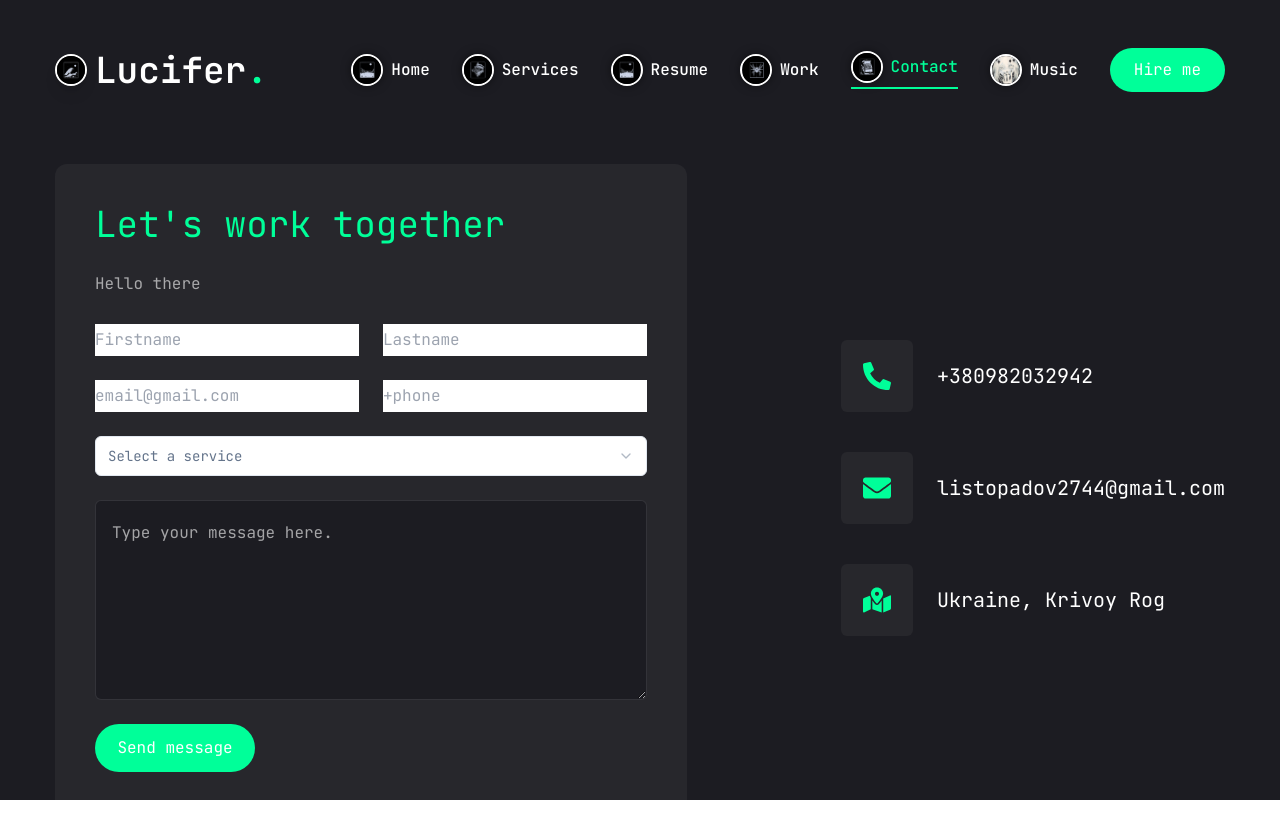
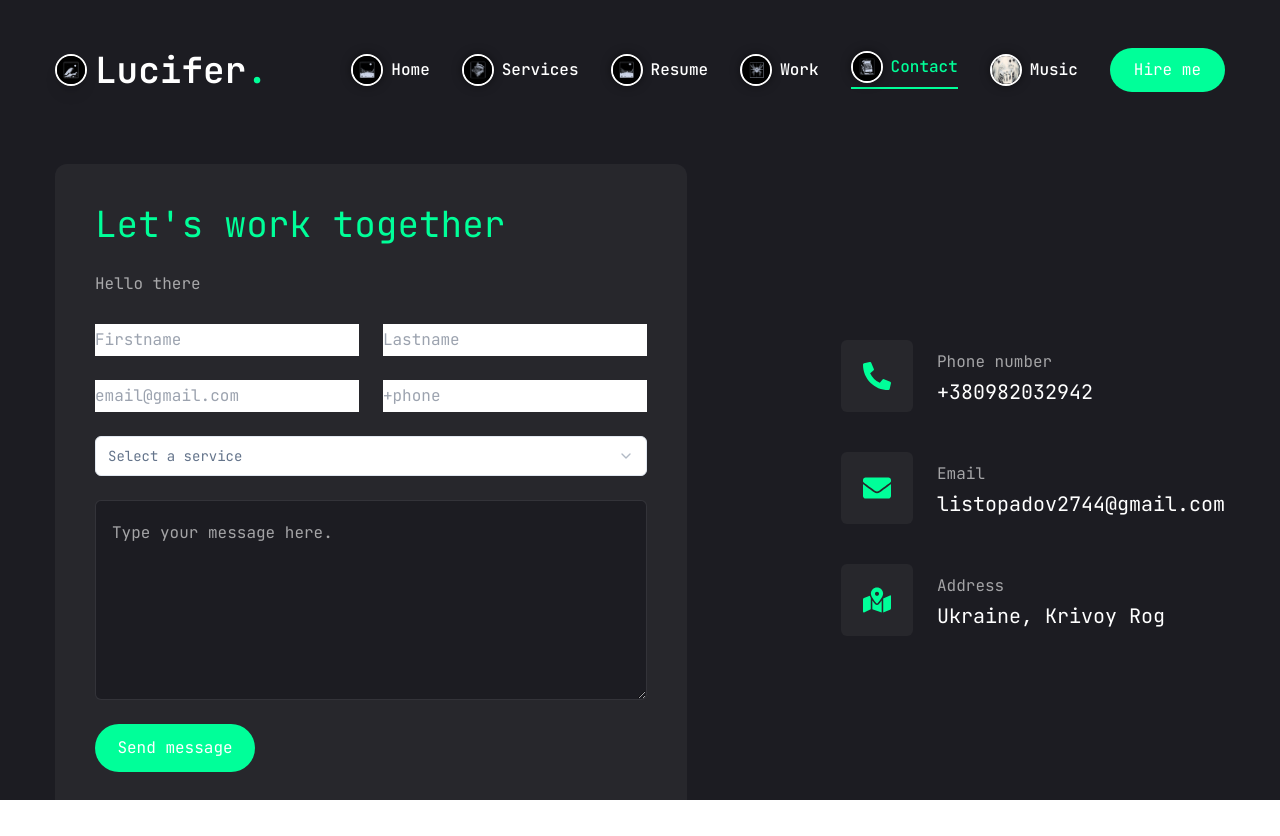
Before and after one commit to Lucifer123Morning/lucifer_server, a Next.js app: page /contact in a window 1280 px wide. Built offline with nearby package versions, Linux system fonts and the light colour scheme.

Commit message:
Initial commit

```diff
--- a/app/contact/page.jsx
+++ b/app/contact/page.jsx
@@ -86,11 +86,11 @@ const Contact = ()=> {
                     <ul className='flex flex-col gap-10'>
                         {info.map((item, index)=> {
                             return <li key={index} className="flex items-center gap-6">
-                                <div className='w=[52px] h-[52px] xl:w-[72px] xl:h-[72px] bg-[#27272c] text-accent rounded-md flex items-center justify-center'>
+                                <div className='w-[52px] h-[52px] xl:w-[72px] xl:h-[72px] bg-[#27272c] text-accent rounded-md flex items-center justify-center'>
                                     <div className='text-[28px]'>{item.icon}</div>
                                 </div>
                                 <div className='flex-1'>
-                                    <p className=' text-white/60'>{item.title}</p>
+                                    <p className=' text-white/60'>{item.text}</p>
                                     <h3 className='text-xl'>{item.description}</h3>
                                 </div>
 
```
